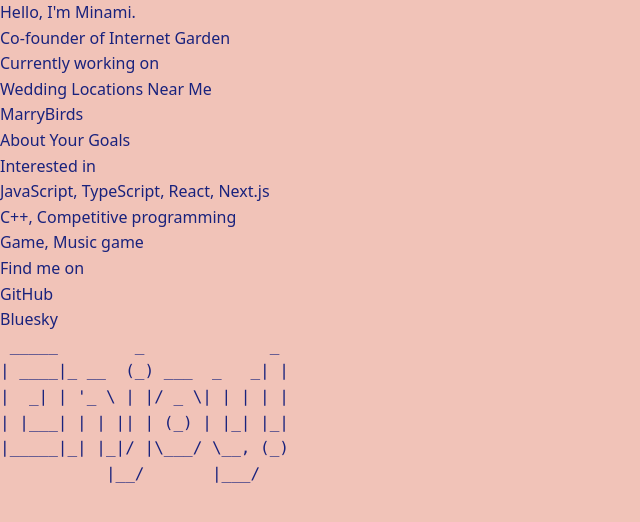
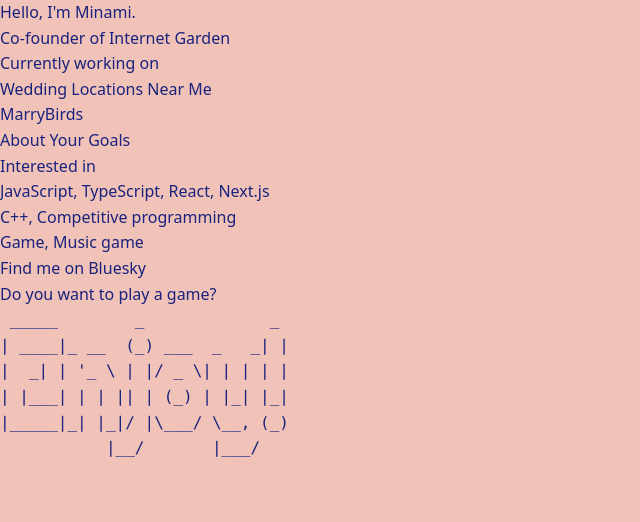
Before and after one commit to minamicode/minamicode.com, a Next.js app: page / in a window 1280 px wide. Shown: the top 522 px of the page, without its empty margins (0-640 px from the left). Built offline with nearby package versions, Linux system fonts and the light colour scheme.

Commit message:
fix: fix ui

```diff
--- a/src/app/page.tsx
+++ b/src/app/page.tsx
@@ -51,31 +51,23 @@ export default function Home() {
       <ul className="list-['-_'] pl-4">
         <li>JavaScript, TypeScript, React, Next.js</li>
         <li>C++, Competitive programming</li>
-        <li>
-          <a href="/game" className="underline underline-offset-2">
-            Game
-          </a>
-          , Music game
-        </li>
+        <li>Game, Music game</li>
       </ul>
 
       <p className="mt-6">
-        Find me on
-        <br />
-        <a
-          href="https://github.com/minamicode"
-          className="underline underline-offset-2"
-        >
-          GitHub
-        </a>
-        <br />
+        Find me on{" "}
         <a
           href="https://bsky.app/profile/minamicode.com"
           className="underline underline-offset-2"
         >
           Bluesky
         </a>
-        <br />
+      </p>
+
+      <p className="mt-6">
+        <a href="/game" className="underline underline-offset-2">
+          Do you want to play a game?
+        </a>
       </p>
 
       <Message />
```
